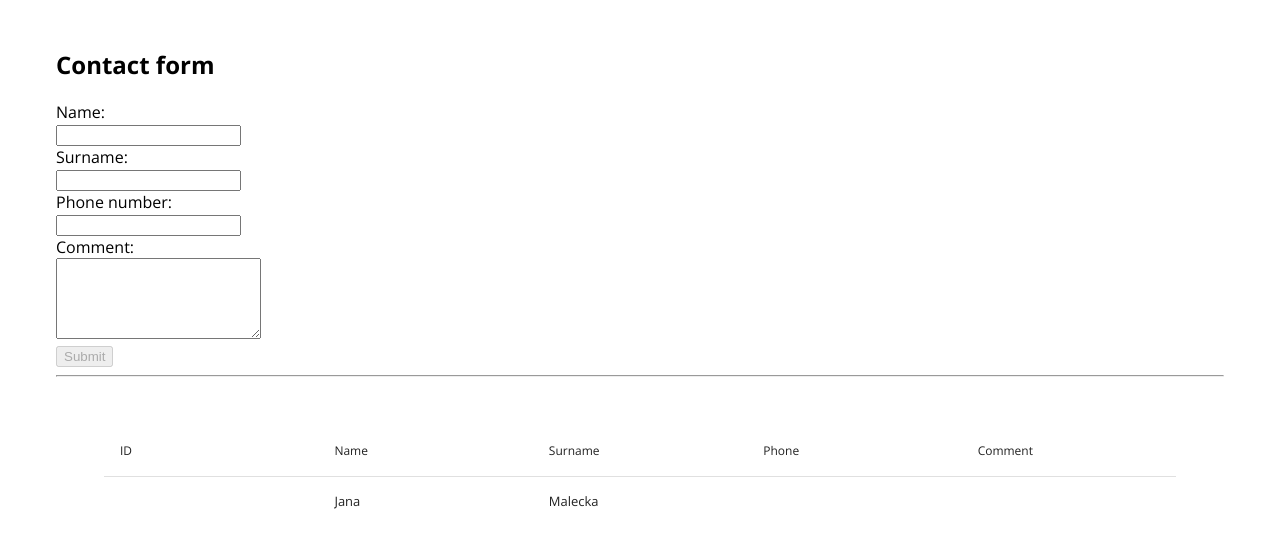
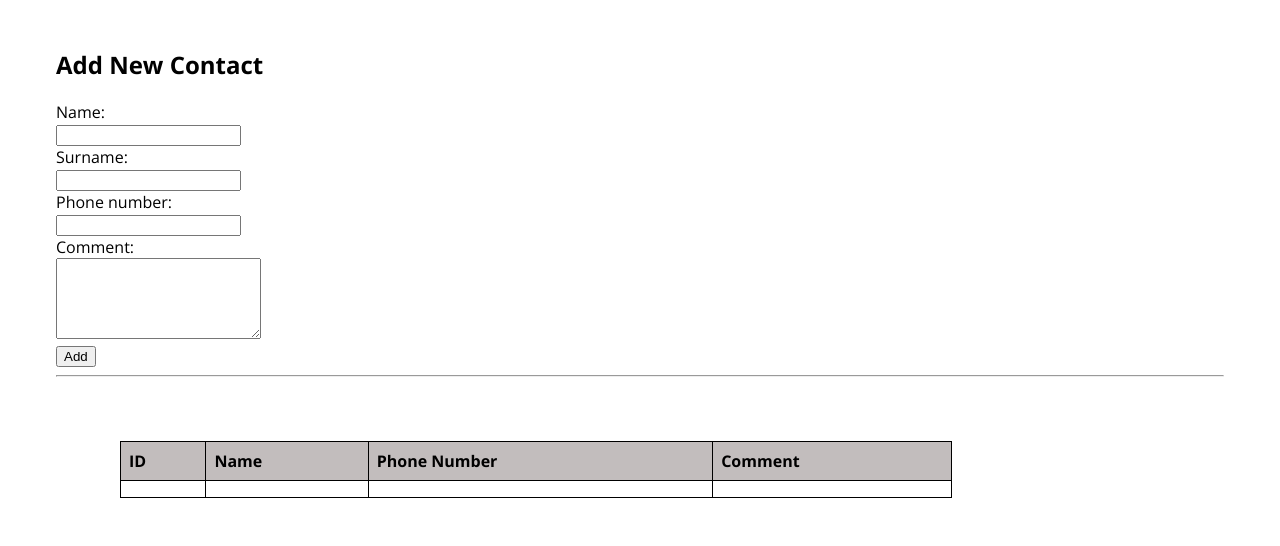
Before and after one commit to JanaMalecka/arbes-2version, a React app: page / in a window 1280 px wide. Shown: the top 546 px of the page. Built offline with nearby package versions, Linux system fonts and the light colour scheme.

Commit message:
table completed

```diff
--- a/src/Form/index.jsx
+++ b/src/Form/index.jsx
@@ -1,126 +1,115 @@
 import React, { useState } from 'react';
 import './style.css';
 /* import Table from '../Table'; */
-import DataTable from 'react-data-table-component';
-
-const columns = [
-  {
-    name: 'ID',
-    selector: (row) => row.id,
-  },
-  {
-    name: 'Name',
-    selector: (row) => row.name,
-  },
-  {
-    name: 'Surname',
-    selector: (row) => row.surname,
-  },
-  {
-    name: 'Phone',
-    selector: (row) => row.phone,
-  },
-  {
-    name: 'Comment',
-    selector: (row) => row.comment,
-  },
-];
-
-const data = [
-  {
-    /*  id: { surname },
-    name: { userName },
-    surname: { surname },
-    phone: { phone },
-    comment: { comment },*/
-    name: 'Jana',
-    surname: 'Malecka',
-  },
-];
+/*import DataTable from 'react-data-table-component';*/
 
 const Form = () => {
-  const [userName, setUserName] = useState('');
-  const [surname, setSurname] = useState('');
-  const [phone, setPhone] = useState('');
-  const [comment, setComment] = useState('');
+  const [contacts, setContacts] = useState('');
+  const [addFormData, setAddFormData] = useState({
+    name: '',
+    surname: '',
+    phone: '',
+    comment: '',
+  });
 
-  const handleSubmit = (e) => {
+  const handleAddFormChange = (e) => {
     e.preventDefault();
-    /*  console.log(`${userName} ${surname} ${phone} ${comment}`); */
-    setUserName(e.target.value);
-    setSurname(e.target.value);
-    setPhone(e.target.value);
-    setComment(e.target.value);
+
+    const fieldName = e.target.getAttribute('name');
+    const fieldValue = e.target.value;
+
+    const newFormData = { ...addFormData };
+    newFormData[fieldName] = fieldValue;
+
+    setAddFormData(newFormData);
+  };
+
+  const handleAddFormSubmit = (e) => {
+    e.preventDefault();
+
+    const newContact = {
+      /*  id:  */
+      name: addFormData.name,
+      surname: addFormData.surname,
+      phone: addFormData.phone,
+      comment: addFormData.comment,
+    };
+
+    const newContacts = [...contacts, newContact];
+    setContacts(newContacts);
   };
 
   return (
     <>
-      <form /* onSubmit={handleSubmit} */>
+      <form onSubmit={handleAddFormSubmit}>
         <label>Name: </label>
 
         <br />
         <input
-          required
-          onChange={(e) => setUserName(e.target.value)}
+          required="required"
+          onChange={handleAddFormChange}
           name="name"
-          type="name"
-          value={userName}
+          type="text"
         ></input>
 
         <br />
         <label>Surname: </label>
         <br />
         <input
-          required
-          value={surname}
+          required="required"
           type="text"
-          name="lname"
-          onChange={(e) => setSurname(e.target.value)}
+          name="surname"
+          onChange={handleAddFormChange}
         ></input>
         <br />
         <label>Phone number: </label>
         <br />
         <input
-          required
-          value={phone}
+          required="required"
           type="tel"
           name="phone"
-          onChange={(e) => setPhone(e.target.value)}
+          onChange={handleAddFormChange}
         ></input>
         <br />
         <label>Comment: </label>
         <br />
         <textarea
-          onChange={(e) => setComment(e.target.value)}
+          onChange={handleAddFormChange}
           name="comment"
           rows="5"
           cols="23"
-          value={comment}
         ></textarea>
         <br />
         <button
-          disabled={
-            userName.length === 0 || surname.length === 0 || phone.length === 0
-              ? true
-              : false
-          }
-          onClick={handleSubmit}
+          /*  onClick={handleSubmit} */
           className="btn"
           type="submit"
         >
-          Submit
+          Add
         </button>
       </form>
       <hr />
       <section>
-        <div>{userName} </div>
-        {/* <Table
-          userName={userName}
-          surname={surname}
-          phone={phone}
-          comment={comment}
-        /> */}
-        <DataTable columns={columns} data={data} />
+        <div className="app-container">
+          <table>
+            <thead>
+              <tr>
+                <th>ID</th>
+                <th>Name</th>
+                <th>Phone Number</th>
+                <th>Comment</th>
+              </tr>
+            </thead>
+            <tbody>
+              <tr>
+                <td></td>
+                <td></td>
+                <td></td>
+                <td></td>
+              </tr>
+            </tbody>
+          </table>
+        </div>
       </section>
     </>
   );
--- a/src/Form/style.css
+++ b/src/Form/style.css
@@ -0,0 +1,23 @@
+.app-container {
+  display: flex;
+  flex-direction: column;
+  gap: 10px;
+  padding: 1rem;
+}
+
+table {
+  border-collapse: collapse;
+  width: 80%;
+}
+
+th,
+td {
+  border: 1px solid black;
+  text-align: left;
+  padding: 8px;
+  font-size: 16px;
+}
+
+th {
+  background-color: rgb(194, 189, 189);
+}
--- a/src/index.jsx
+++ b/src/index.jsx
@@ -7,7 +7,7 @@ import Table from './Table';
 const App = () => (
   <>
     <section>
-      <h1>Contact form</h1>
+      <h1>Add New Contact</h1>
       <Form />
     </section>
   </>
```
